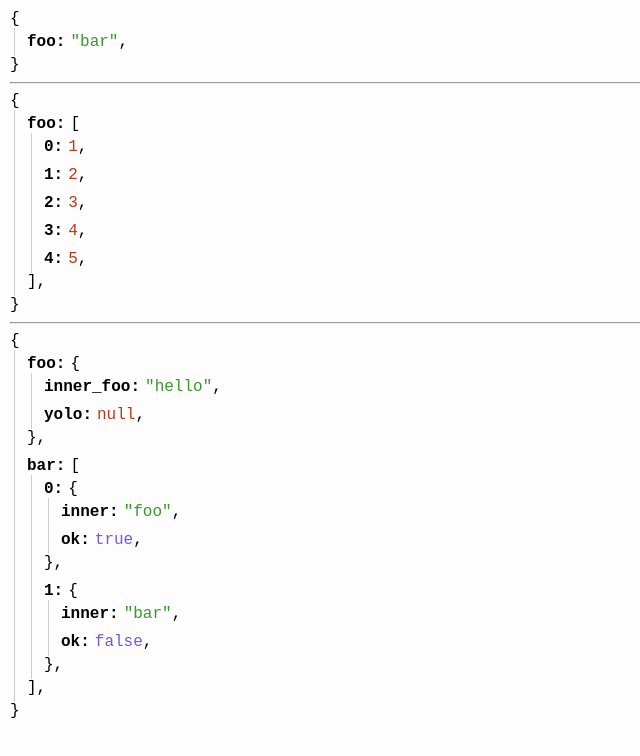
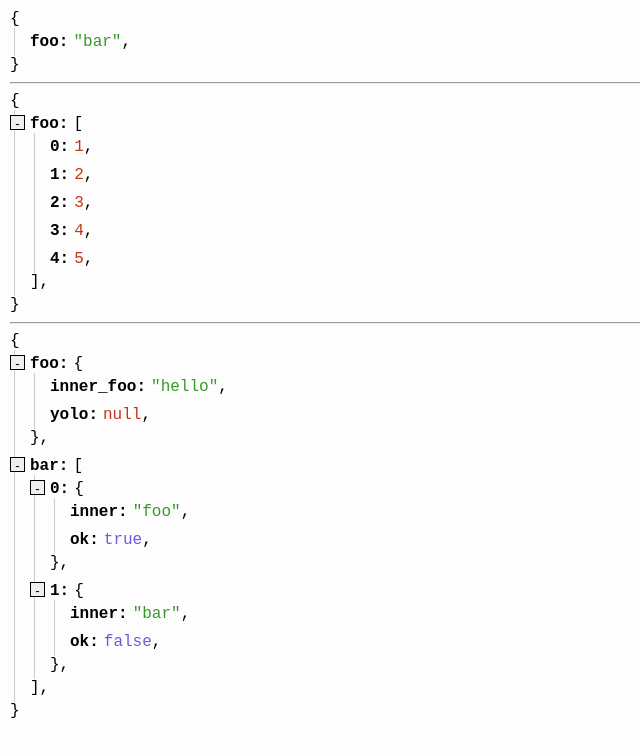
Before and after one commit to huytd/json-viewer, a React (Vite) app: page / in a window 1280 px wide. Shown: the top 756 px of the page, without its empty margins (0-640 px from the left). Built offline with nearby package versions, Linux system fonts and the light colour scheme.

Commit message:
Make items toggleable

```diff
--- a/src/components/json-viewer/index.tsx
+++ b/src/components/json-viewer/index.tsx
@@ -1,6 +1,7 @@
 import './styles.scss';
 import * as React from 'react';
-import {getPrefix, getSuffix, isObject} from '~/lib/utils';
+import {useState} from 'react';
+import {getPrefix, getSuffix, isObject, isToggleable} from '~/lib/utils';
 
 interface JsonRecordProps {
   data: any
@@ -10,19 +11,67 @@ interface GenericProps {
   children: any
 }
 
+interface ToggleButtonProps {
+  collapsed: boolean,
+  visible: boolean,
+  onClick: React.MouseEventHandler
+}
+
+interface JsonRecordItemProps {
+  itemKey: string,
+  data: any
+}
+
+const ToggleButton = ({
+  collapsed = false,
+  visible = false,
+  onClick
+}: ToggleButtonProps) => {
+  return visible ? (
+    <button className="json-record-toggle-button" onClick={onClick}>
+      { collapsed ? "+" : "-"}
+    </button>
+  ) : null;
+};
+
+const CollapsedItem = () => <span className="json-record-collapsed-item">...</span>;
+
+const JsonRecordItem = ({ itemKey, data }: JsonRecordItemProps) => {
+  const [collapsed, setCollapsed] = useState(false);
+
+  const value = data[itemKey];
+
+  const toggleButtonHandler = () => {
+    setCollapsed(!collapsed);
+  };
+
+  return (
+    <div className="json-record">
+      <ToggleButton
+        visible={isToggleable(value)}
+        collapsed={collapsed}
+        onClick={toggleButtonHandler}
+      />
+      <Key>{itemKey}</Key>
+      {!isObject(value) ? (
+        <Value>{value}</Value>
+      ) : (
+        !collapsed ? <JsonRecord data={value} /> : <CollapsedItem/>
+      )},
+    </div>
+  )
+};
+
 export const JsonRecord = ({ data }: JsonRecordProps) => {
   return (
     <React.Fragment>
       {getPrefix(data)}
       {Object.keys(data).map((key: string) => (
-        <div className="json-record" key={key}>
-          <Key>{key}</Key>
-          {!isObject(data[key]) ? (
-            <Value>{data[key]}</Value>
-          ) : (
-            <JsonRecord data={data[key]} />
-          )},
-        </div>
+        <JsonRecordItem
+          key={key}
+          itemKey={key}
+          data={data}
+        />
       ))}
       {getSuffix(data)}
     </React.Fragment>
--- a/src/components/json-viewer/styles.scss
+++ b/src/components/json-viewer/styles.scss
@@ -1,7 +1,27 @@
 .json-record {
-  padding: 5px 12px;
+  padding: 5px 15px;
   margin-left: 4px;
   border-left: 1px solid #ccc;
+  position: relative;
+
+  .json-record-toggle-button {
+    position: absolute;
+    width: 15px;
+    height: 15px;
+    padding: 0;
+    border: 1px solid #000;
+    left: -5px;
+    line-height: 15px;
+    text-algin: center;
+    cursor: pointer;
+  }
+
+  .json-record-collapsed-item {
+    background: #eee;
+    padding: 2px 4px;
+    border-radius: 5px;
+    font-size: 0.9em;
+  }
 
   .json-record-key {
     vertical-align: top;
--- a/src/lib/utils.ts
+++ b/src/lib/utils.ts
@@ -1,6 +1,8 @@
 export const isObject = (input: any) => typeof input === 'object' && input !== null;
 export const isArray = (input: any) => Array.isArray(input);
 export const isString = (input: any) => typeof input === 'string';
+
+export const isToggleable = (input: any) => isObject(input) || isArray(input);
 
 export const getPrefix = (input: any) =>
   isObject(input) ? (
```
Also changed, not shown: meta-data/step-05-make-items-toggleable.png (added).
